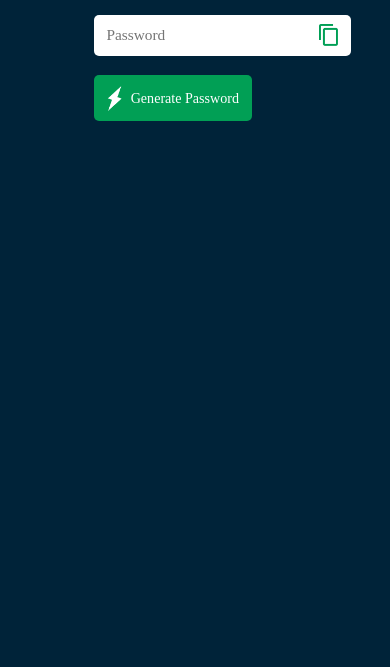
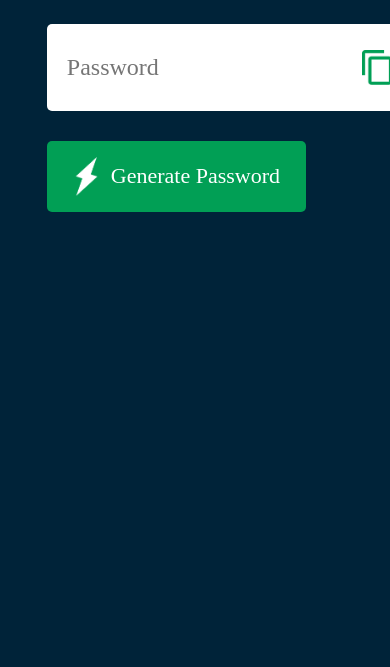
Before and after one commit to ishika-guptaa/password-generator, a plain HTML site: page index.html in a window 390 px wide. Shown: the part 177-844 px from the top of the page. Drawn offline with Linux system fonts and the light colour scheme.

Commit message:
css changed

```diff
--- a/style.css
+++ b/style.css
@@ -9,33 +9,30 @@ body {
     background-color: #002339;
     color: #fff;
 }
-html{
-    font-size: 62.5%;
-}
 
 .container {
+    /* height: 100%; */
     margin: 12%;
-    padding: 12%;
     width: 90%;
-    max-width: 70rem;
+    max-width: 700px;
+    /* background-color: aqua; */
 }
 
 .display {
     width: 100%;
-    margin: 5rem 0 3rem 0;
+    margin: 50px 0 30px 0;
     background-color: #fff;
     color: #333;
     display: flex;
     align-items: center;
     justify-content: space-between;
-    padding: 1.5rem 2rem;
+    padding: 26px 20px;
     border-radius: 5px;
-    /* flex-wrap: wrap; */
 }
 
 .container h1 {
     font-weight: 500;
-    font-size: 4.5rem;
+    font-size: 45px;
 }
 
 .container h1 span {
@@ -45,20 +42,19 @@ html{
 }
 
 .display img {
-    width: 3rem;
+    width: 30px;
     cursor: pointer;
 }
 
 .display input {
     border: 0;
     outline: 0;
-    font-size: 2.4rem;
-    width: 40%;
+    font-size: 24px;
 }
 
 .container button img {
-    width: 2.8rem;
-    margin-right: 1rem;
+    width: 28px;
+    margin-right: 10px;
 }
 
 .container button {
@@ -66,30 +62,12 @@ html{
     outline: 0;
     background-color: #019f55;
     color: #fff;
-    font-size: 2.2rem;
+    font-size: 22px;
     font-weight: 300;
     display: flex;
     align-items: center;
     justify-content: center;
-    padding: 1.6rem 2rem;
+    padding: 16px 26px;
     border-radius: 5px;
     cursor: pointer;
 }
-
-@media (max-width: 600px){
-    html{
-        font-size: 50%;
-    }
-
-}
-
-@media (max-width: 410px){
-    html{
-        font-size: 40%;
-    }
-}
-@media (max-width: 350px){
-    html{
-        font-size: 30%;
-    }
-}
```
